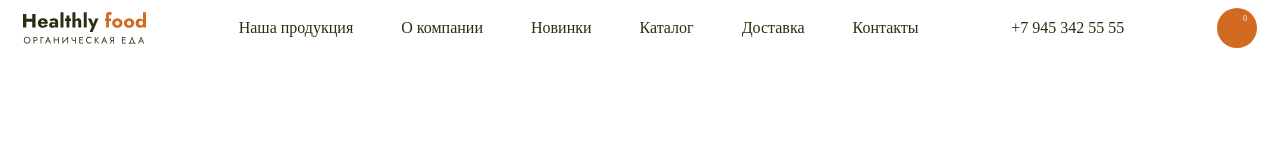
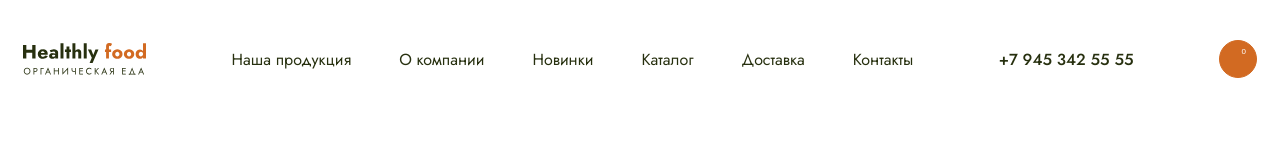
Before and after one commit to VadimZakharchenko/Modue02-Shop, a website built with webpack: page src/index.html in a window 1280 px wide. Built offline with nearby package versions, Linux system fonts and the light colour scheme; files whose address does not match are found by name.

Commit message:
finalization header

```diff
--- a/src/index.html
+++ b/src/index.html
@@ -33,9 +33,9 @@
                 </ul>
             </nav>
             <a class="header__tel" href="tel:+79453425555">+7 945 342 55 55</a>
-            <a class="header__cart" href="#">
+            <button class="header__cart" href="#">
                 <span class="header__counter">0</span>
-            </a>
+            </button>
         </header>
     </div>
 </body>
--- a/src/styles/main.scss
+++ b/src/styles/main.scss
@@ -1,6 +1,20 @@
-$text: #27300f;
+@import url('https://fonts.googleapis.com/css2?family=Cormorant:ital,wght@0,700;1,700&family=Jost:wght@400;500&display=swap');
+
+$green: #27300f;
 $orange: #d26a22;
 $white: #fff;
+
+$font-jost: 'Jost', sans-serif;
+$font-cormorant: 'Cormorant', serif;
+
+html {
+    font-size: 10px;
+}
+
+body {
+    font-size: 1.6rem;
+    font-family: $font-jost;
+}
 
 .header {
     max-width: 1440px;
@@ -10,24 +24,26 @@ $white: #fff;
     display: flex;
     justify-content: space-between;
     align-items: center;
+    margin-top: 4rem;
     &__nav {
         display: flex;
         list-style-type: none;
         margin: 0;
         padding-left: 0;
-        gap: 48px;
+        gap: 4.8rem;
     }
     &__link {
-        font-size: 16px;
-        color: $text;
+        font-size: 1.6rem;
+        color: $green;
         text-decoration: none;
         &:hover {
             color: $orange;
         }
     }
     &__tel {
-        font-size: 16px;
-        color: $text;
+        font-size: 1.6rem;
+        font-weight: 500;
+        color: $green;
         text-decoration: none;
         &:hover {
             color: $orange;
@@ -35,22 +51,27 @@ $white: #fff;
     }
     &__cart {
         display: block;
-        width: 40px;
-        height: 40px;
+        width: 3.8rem;
+        height: 3.8rem;
         border-radius: 100%;
         background-color: $orange;
         background-image: url(../images/cart.svg);
         background-repeat: no-repeat;
         background-position: center center;
-        background-size: 17px 15px;
+        background-size: 1.7rem 1.5rem;
         position: relative;
+        border: 1px solid $orange;
+        &:hover {
+            background-color: $green;
+            border: 1px solid $green;
+        }
     }
     &__counter {
-        font-size: 8px;
+        font-size: .8rem;
         color: $white;
         position: absolute;
-        right: 10px;
-        top: 6px;
+        right: 1rem;
+        top: .6rem;
     }
 }
 
@@ -59,6 +80,6 @@ $white: #fff;
     background-image: url(../images/logo.svg);
     background-repeat: no-repeat;
     background-size: cover;
-    width: 123px;
-    height: 32px;
+    width: 12.3rem;
+    height: 3.2rem;
 }
```
Also changed, not shown: dist/index.html, dist/styles/main.css.
